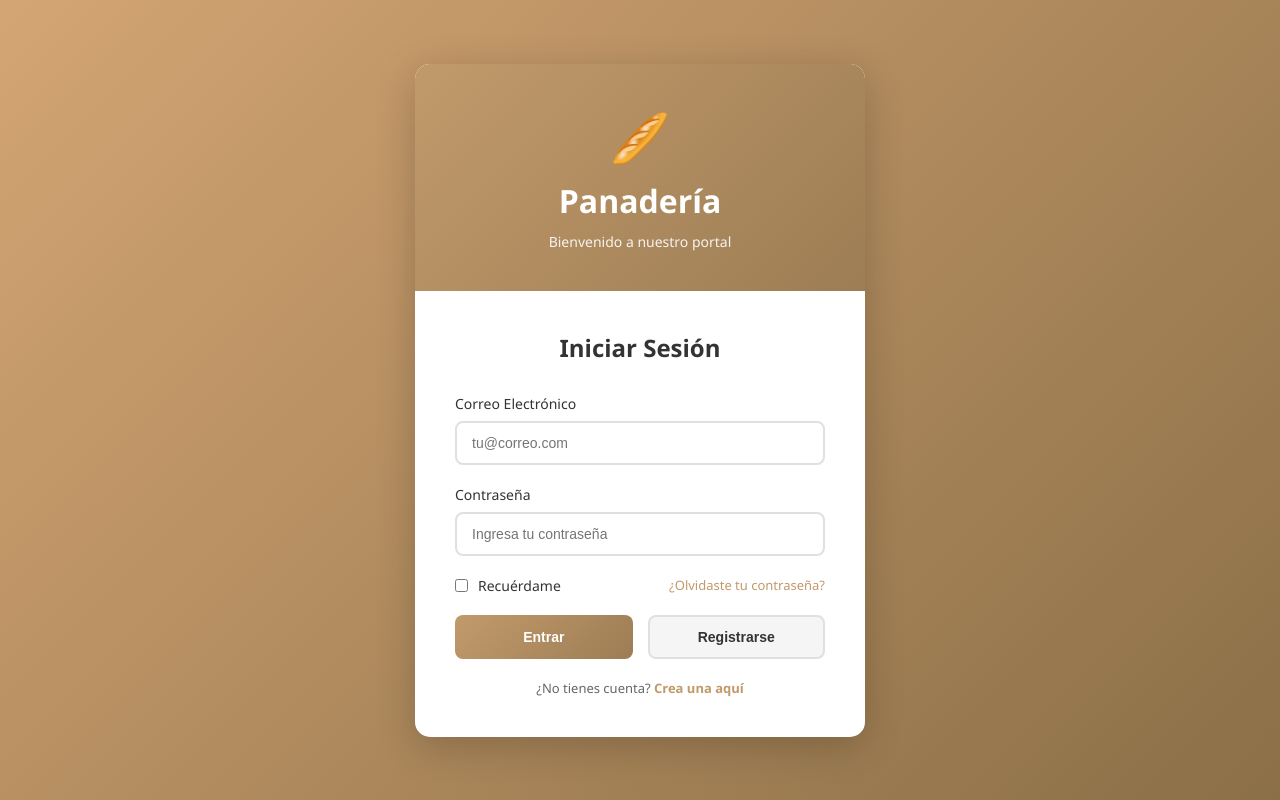
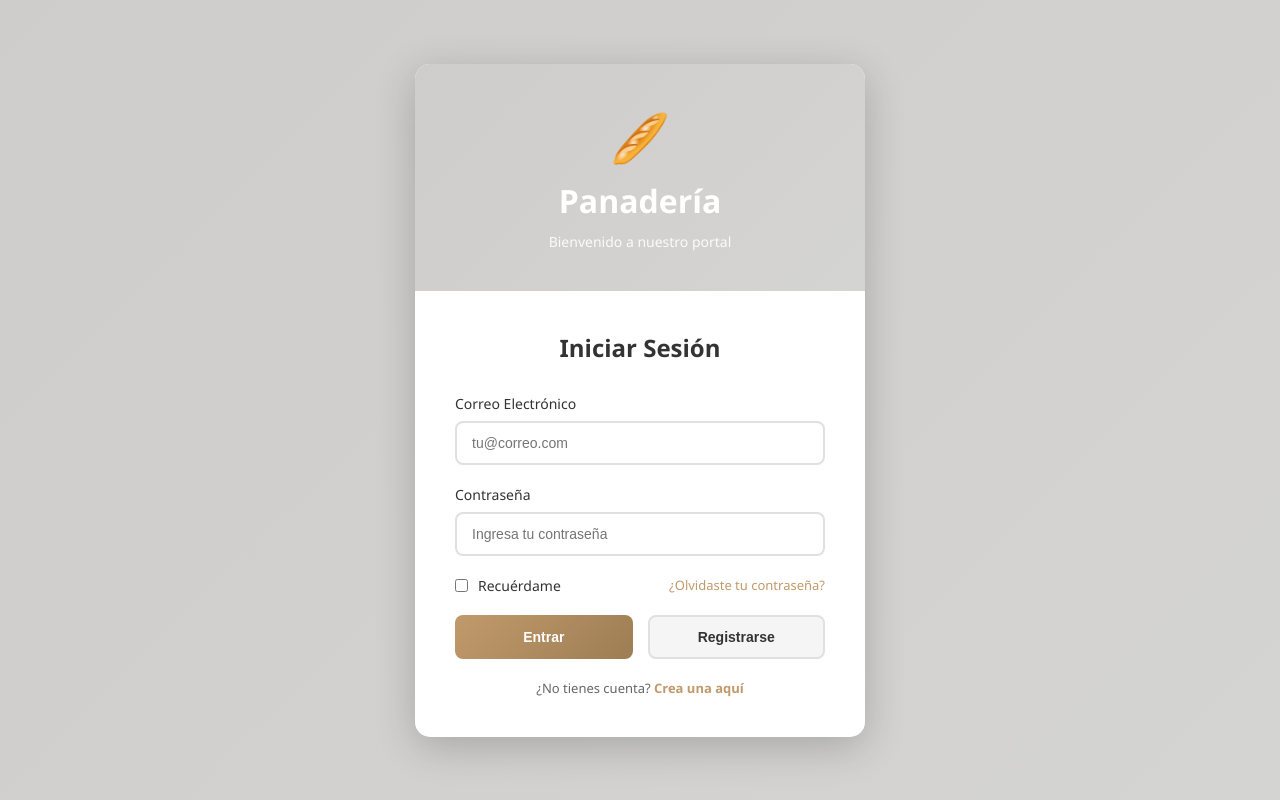
Before and after one commit to Julio12155/Sesiones, a website: page public/index.html in a window 1280 px wide. Drawn offline with Linux system fonts and the light colour scheme.

Commit message:
Update styleprincipal.css

```diff
--- a/public/styleprincipal.css
+++ b/public/styleprincipal.css
@@ -7,7 +7,7 @@
 
         body {
             font-family: 'Segoe UI', Tahoma, Geneva, Verdana, sans-serif;
-            background: linear-gradient(135deg, #d4a574 0%, #8b6f47 100%);
+            background: linear-gradient(135deg, #cfcdcb 0%, #d4d4d3 100%);
             min-height: 100vh;
             display: flex;
             justify-content: center;
@@ -25,7 +25,7 @@
         }
 
         .header {
-            background: linear-gradient(135deg, #c19a6b 0%, #9d7d54 100%);
+            background: linear-gradient(135deg, #cfcdcb 0%, #d4d4d3 100%);
             padding: 40px 20px;
             text-align: center;
             color: white;
```
